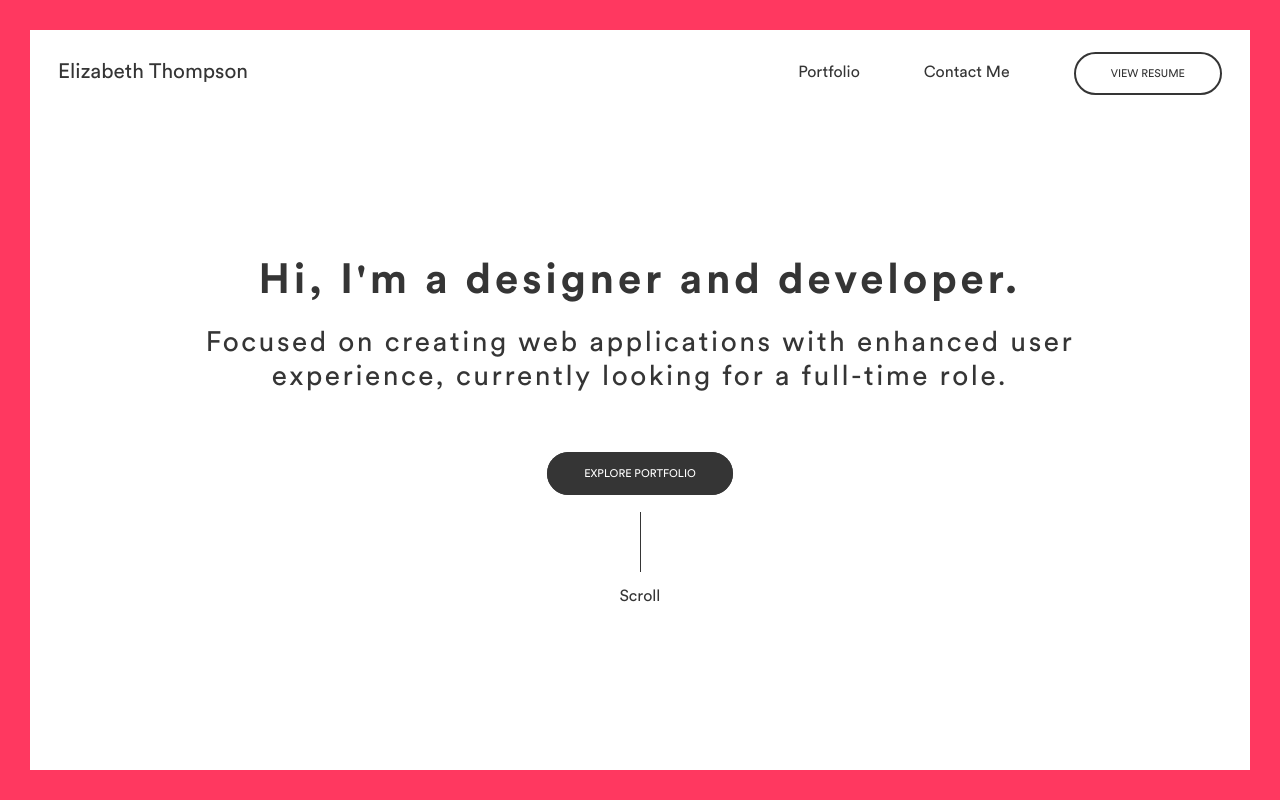
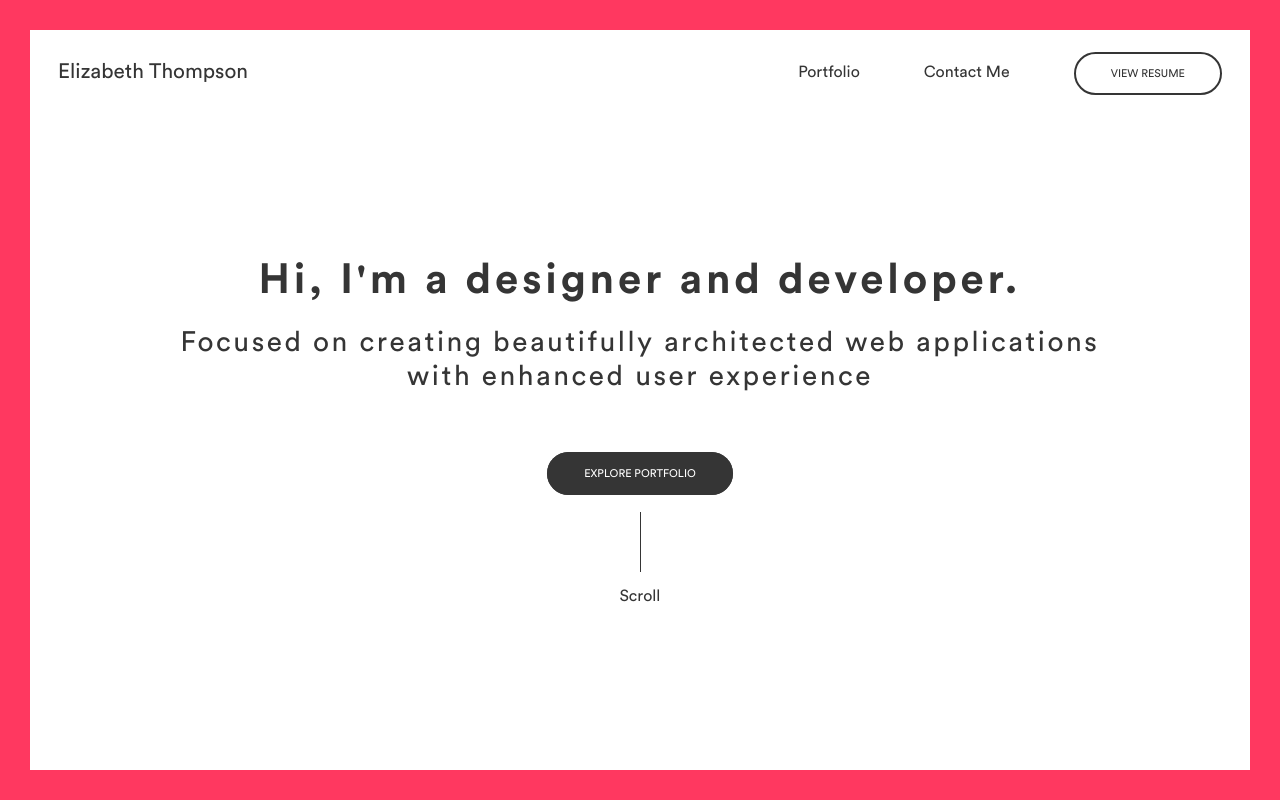
Before and after one commit to ethomp-dev/personal-website, a Next.js app: page / in a window 1280 px wide. Shown: the top 800 px of the page. Built offline with nearby package versions, Linux system fonts and the light colour scheme; some icons are missing.

Commit message:
update hero description

```diff
--- a/pages/index.js
+++ b/pages/index.js
@@ -19,7 +19,7 @@ export default () => (
 
                     <h1>Hi, I'm a designer and developer.</h1>
 
-                    <p className='subtitle is-flex-hidden-mobile'>Focused on creating web applications with enhanced user experience, currently looking for a full-time role.</p>
+                    <p className='subtitle is-flex-hidden-mobile'>Focused on creating beautifully architected web applications with enhanced user experience</p>
 
                     <ScrollButton text='Explore Portfolio' />
 
```
